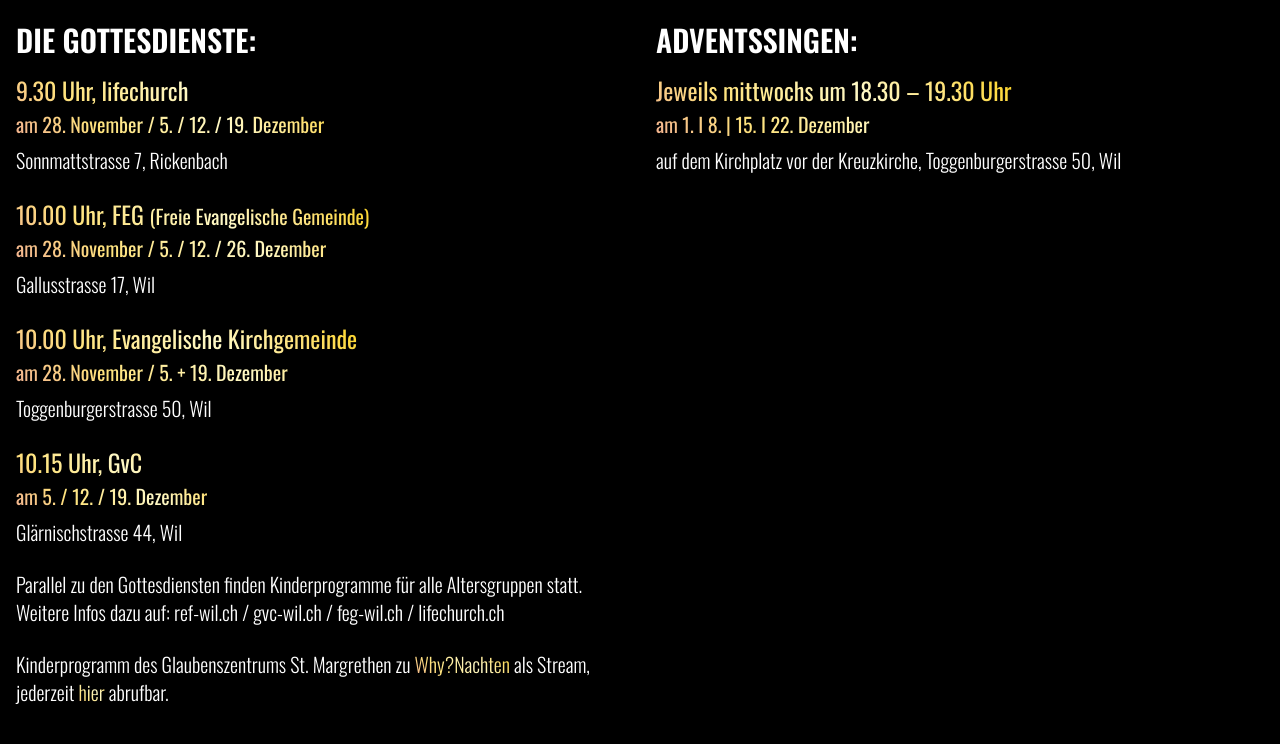
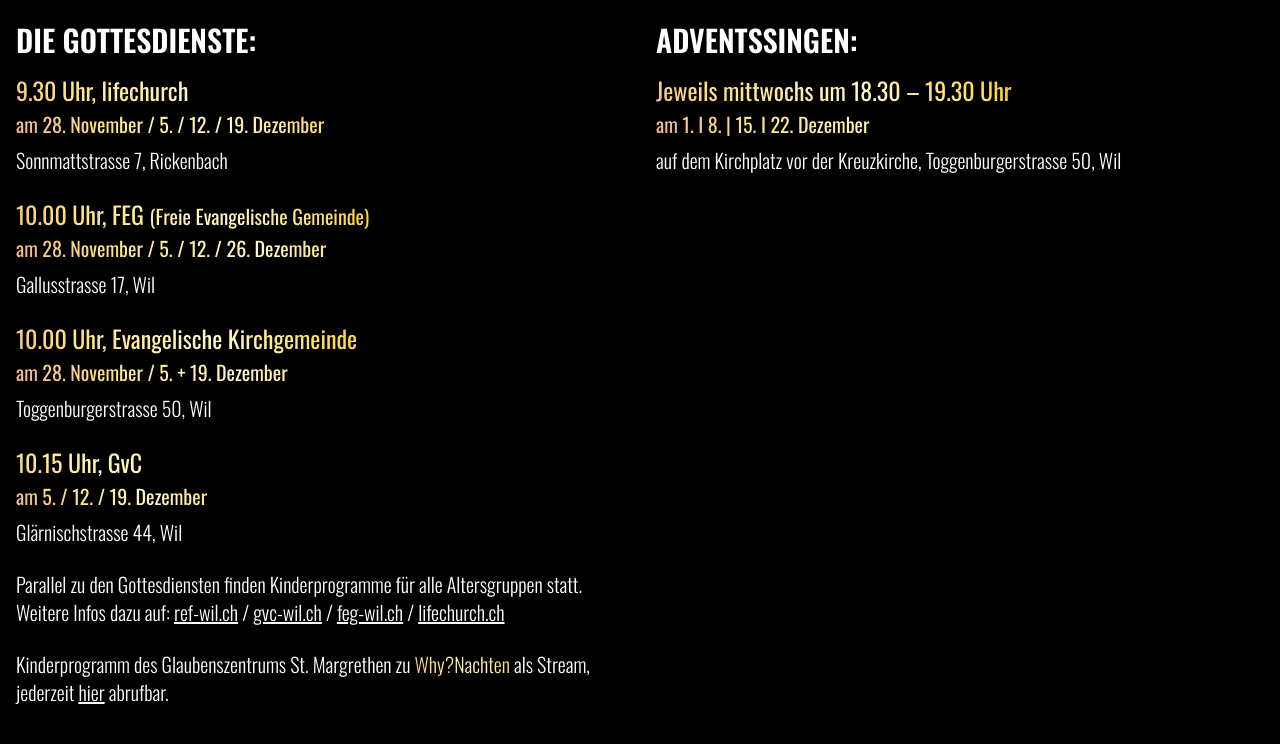
Before and after one commit to jedesign/why-nachten, a website: page index.html in a window 1280 px wide. Shown: the part 794-1538 px from the top of the page. Drawn offline with nearby package versions, Linux system fonts and the light colour scheme; files that its build step writes are made by us from their sources.

Commit message:
adapt some link styling try some additional linking on the dates

```diff
--- a/index.html
+++ b/index.html
@@ -48,7 +48,15 @@
 			<h2 class="h2">DIE GOTTESDIENSTE:</h2>
 
 			<h3 class="h3">9.30 Uhr, lifechurch<br>
-				<span class="text-xl">am 28. November / 5. / 12. / 19. Dezember</span></h3>
+				<span class="text-xl">
+					am
+					<a href="https://lifechurchwil.churchcenter.com/registrations/events/1072880" target="_blank" class="hover:underline">28. November</a>
+					/
+					5.
+					/
+					12.
+					/
+					19. Dezember</span></h3>
 			<p class="paragraph">Sonnmattstrasse 7, Rickenbach</p>
 
 			<h3 class="h3">10.00 Uhr, FEG <span class="text-xl">(Freie Evangelische Gemeinde)</span><br>
@@ -63,15 +71,15 @@
 				<span class="text-xl">am 5. / 12. / 19. Dezember</span></h3>
 			<p class="paragraph">Glärnischstrasse 44, Wil</p>
 			<p class="paragraph">Parallel zu den Gottesdiensten finden Kinderprogramme für alle Altersgruppen statt. Weitere Infos dazu auf:
-				<a href="https://ref-wil.ch" target="_blank" class="hover:underline">ref-wil.ch</a> /
-				<a href="https://gvc-wil.ch" target="_blank" class="hover:underline">gvc-wil.ch</a> /
-				<a href="https://feg-wil.ch" target="_blank" class="hover:underline">feg-wil.ch</a> /
-				<a href="https://lifechurch.ch" target="_blank" class="hover:underline">lifechurch.ch</a></p>
+				<a href="https://ref-wil.ch" target="_blank" class="underline hover:gradient-text">ref-wil.ch</a> /
+				<a href="https://gvc-wil.ch" target="_blank" class="underline hover:gradient-text">gvc-wil.ch</a> /
+				<a href="https://feg-wil.ch" target="_blank" class="underline hover:gradient-text">feg-wil.ch</a> /
+				<a href="https://lifechurch.ch" target="_blank" class="underline hover:gradient-text">lifechurch.ch</a></p>
 
 			<p class="paragraph">Kinderprogramm des Glaubenszentrums St. Margrethen
 				zu <span class="gradient-text">Why?Nachten</span> als Stream, jederzeit <a href="https://glz.ch/yt-kids"
 						target="_blank"
-						class="gradient-text">hier</a> abrufbar.</p>
+						class="underline hover:gradient-text">hier</a> abrufbar.</p>
 		</div>
 	</div>
 	<footer class="text-white flex py-4 justify-center lg:justify-end">
```
Also changed, not shown: 1 other file.
